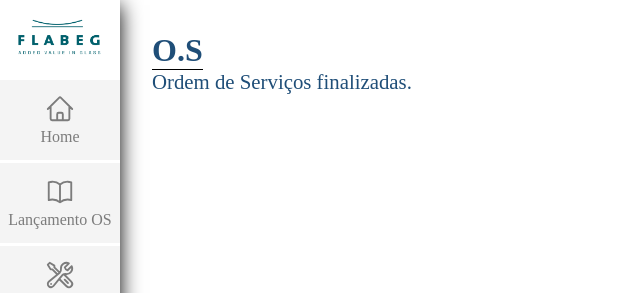
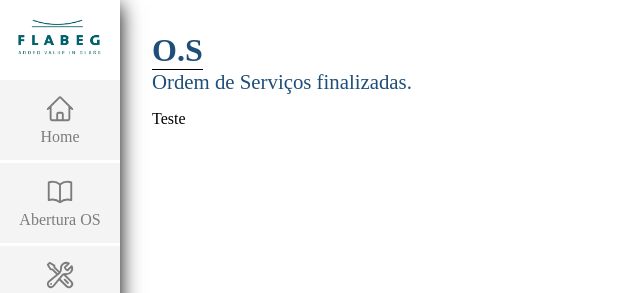
Before and after one commit to RafaelRF99/Flabeg-Manutencao, a Next.js app in the folder FrontEnd/tcc/: page /finalizada in a window 1280 px wide. Shown: the top 293 px of the page, without its empty margins (0-640 px from the left). Built offline with nearby package versions, Linux system fonts and the light colour scheme.

Commit message:
feat: Alterado nomes de componentes

```diff
--- /dev/null
+++ b/FrontEnd/tcc/src/components/FormFinalizada/index.tsx
@@ -0,0 +1,5 @@
+export default function OrdemFinalizada() {
+    return (
+        <div>Teste</div>
+    )
+}
--- a/FrontEnd/tcc/src/components/FormServico/OrdemFinalizada/index.tsx
+++ b/FrontEnd/tcc/src/components/FormServico/RealizarOS/index.tsx
@@ -7,6 +7,7 @@ import ServicoFinalizado from './ServicoFinalizado'
 import Botao from '../../Botao'
 // MODEL
 import { ITarefa } from '@/components/model/ITarefa'
+// HOOKS
 import { useEffect, useState } from 'react'
 
 interface OrdemFinalizadaProps {
@@ -15,7 +16,7 @@ interface OrdemFinalizadaProps {
     selecaoID: string
 }
 
-export default function OrdemFinalizada(props: OrdemFinalizadaProps) {
+export default function RealizarOS(props: OrdemFinalizadaProps) {
     const [servico, setServico] = useState()
     const [material, setMaterial] = useState()
     const [tarefaID, setTarefaID] = useState<ITarefa>()
--- a/FrontEnd/tcc/src/components/FormServico/index.tsx
+++ b/FrontEnd/tcc/src/components/FormServico/index.tsx
@@ -4,7 +4,7 @@ import styles from './FormServico.module.css'
 import { useEffect, useState } from 'react';
 // COMPONENTS
 import OrdemAberta from './OrdemAberta';
-import OrdemFinalizada from './OrdemFinalizada';
+import OrdemFinalizada from './RealizarOS';
 // MODEL
 import { ITarefa } from '../model/ITarefa';
 
--- a/FrontEnd/tcc/src/components/Layout/MenuLateral/index.tsx
+++ b/FrontEnd/tcc/src/components/Layout/MenuLateral/index.tsx
@@ -15,7 +15,7 @@ export default function MenuLateral() {
                     <IconeLateral titulo='Home' icone={IconeHome} />
                 </Link>
                 <Link href="/lancamento">
-                    <IconeLateral titulo='Lançamento OS' icone={IconeLivro} />
+                    <IconeLateral titulo='Abertura OS' icone={IconeLivro} />
                 </Link>
                 <Link href="/servico">
                     <IconeLateral titulo='Serviço' icone={IconeServico} />
--- a/FrontEnd/tcc/src/pages/finalizada.tsx
+++ b/FrontEnd/tcc/src/pages/finalizada.tsx
@@ -1,10 +1,11 @@
+import OrdemFinalizada from '@/components/FormFinalizada'
 import Layout from '@/components/Layout'
 
 export default function Finalizada() {
   return (
     <div>
       <Layout titulo='O.S' subtitulo='Ordem de Serviços finalizadas.'>
-
+          <OrdemFinalizada />
       </Layout>
     </div>
   )
```
Also changed, not shown: FrontEnd/tcc/src/components/FormServico/RealizarOS/BotaoFechar/BotaoFechar.module.css (renamed from FrontEnd/tcc/src/components/FormServico/OrdemFinalizada/BotaoFechar/BotaoFechar.module.css), FrontEnd/tcc/src/components/FormServico/RealizarOS/BotaoFechar/index.tsx (renamed from FrontEnd/tcc/src/components/FormServico/OrdemFinalizada/BotaoFechar/index.tsx), FrontEnd/tcc/src/components/FormServico/RealizarOS/MaterialGasto/MaterialGasto.module.css (renamed from FrontEnd/tcc/src/components/FormServico/OrdemFinalizada/MaterialGasto/MaterialGasto.module.css), FrontEnd/tcc/src/components/FormServico/RealizarOS/MaterialGasto/index.tsx (renamed from FrontEnd/tcc/src/components/FormServico/OrdemFinalizada/MaterialGasto/index.tsx), FrontEnd/tcc/src/components/FormServico/RealizarOS/OrdemFinalizada.module.css (renamed from FrontEnd/tcc/src/components/FormServico/OrdemFinalizada/OrdemFinalizada.module.css), FrontEnd/tcc/src/components/FormServico/RealizarOS/ServicoFinalizado/ServicoFinalizado.module.css (renamed from FrontEnd/tcc/src/components/FormServico/OrdemFinalizada/ServicoFinalizado/ServicoFinalizado.module.css), FrontEnd/tcc/src/components/FormServico/RealizarOS/ServicoFinalizado/index.tsx (renamed from FrontEnd/tcc/src/components/FormServico/OrdemFinalizada/ServicoFinalizado/index.tsx).
